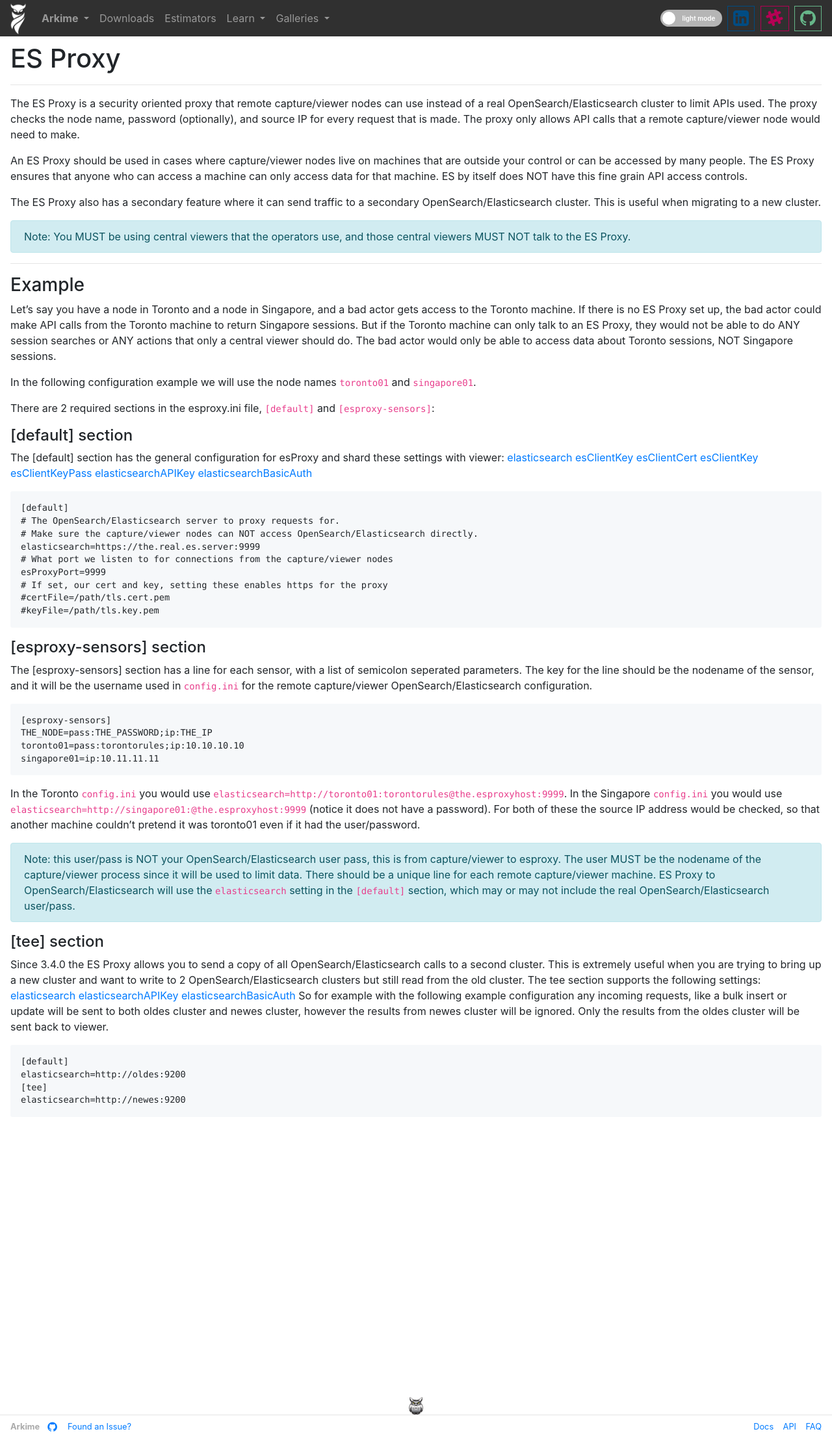
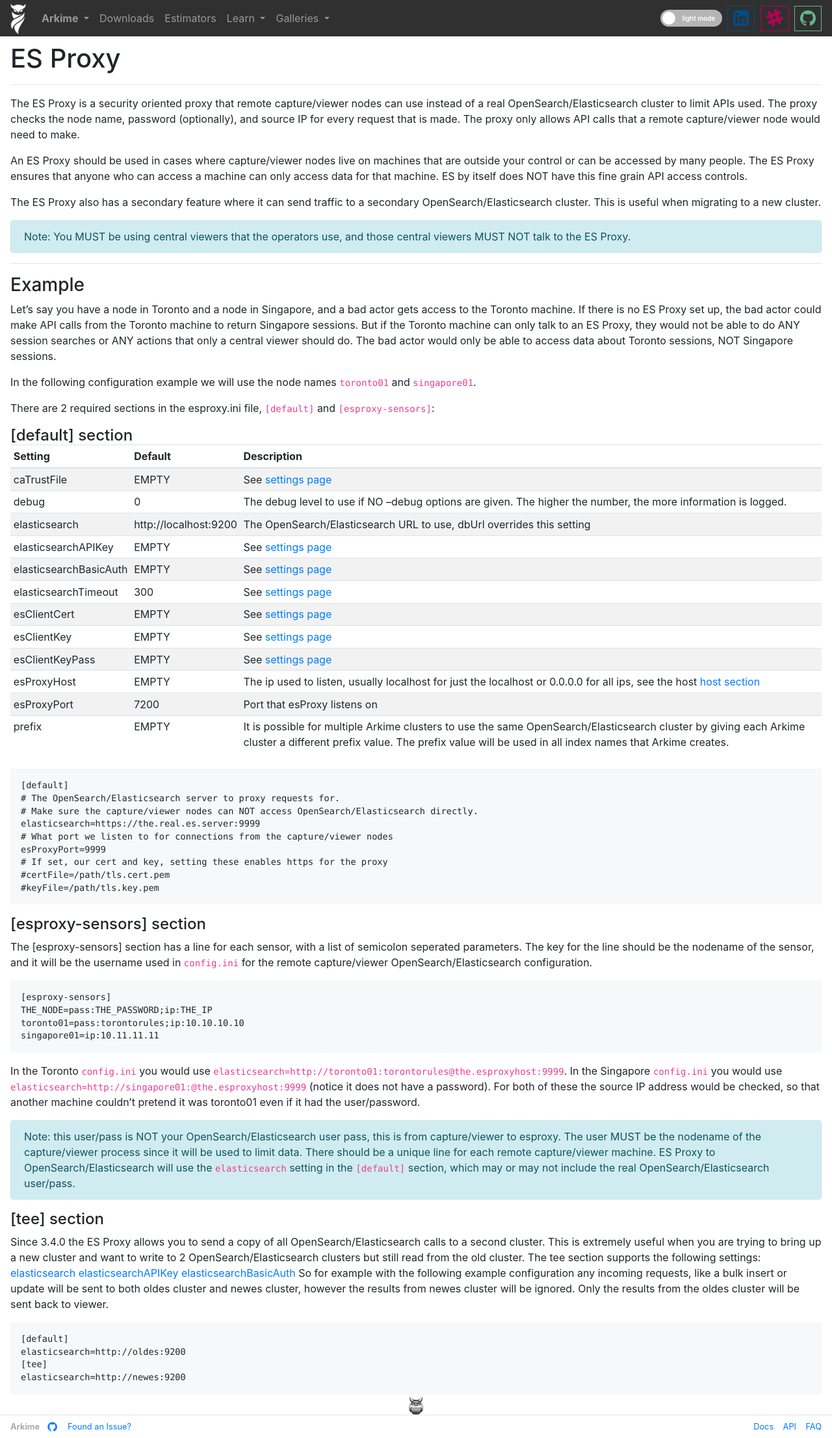
Before and after one commit to arkime/arkimeweb, a Jekyll site: the page built from _wiki/esproxy.md, in a window 1280 px wide. Shown: the whole page at 65% size. Built offline with Jekyll 4.4.1, drawn with Linux system fonts in a browser that asks for light colours.

```diff
--- /dev/null
+++ b/_data/settings/esproxy.yml
@@ -0,0 +1,48 @@
+settings:
+  - key: elasticsearch
+    value: http://localhost:9200
+    text: The OpenSearch/Elasticsearch URL to use, dbUrl overrides this setting
+
+  - key: elasticsearchAPIKey
+    value: EMPTY
+    text: See [settings page](settings#elasticsearchAPIKey)
+
+  - key: elasticsearchBasicAuth
+    value: EMPTY
+    text: See [settings page](settings#elasticsearchBasicAuth)
+
+  - key: elasticsearchTimeout
+    value: 300
+    text: See [settings page](settings#elasticsearchtimeout)
+
+  - key: esClientKey
+    value: EMPTY
+    text: See [settings page](settings#esclientkey)
+
+  - key: esClientCert
+    value: EMPTY
+    text: See [settings page](settings#esclientcert)
+
+  - key: esClientKeyPass
+    value: EMPTY
+    text: See [settings page](settings#esclientkeypass)
+
+  - key: caTrustFile
+    value: EMPTY
+    text: See [settings page](settings#caTrustFile)
+
+  - key: debug
+    value: 0
+    text: The debug level to use if NO --debug options are given. The higher the number, the more information is logged.
+
+  - key: prefix
+    value: EMPTY
+    text: It is possible for multiple Arkime clusters to use the same OpenSearch/Elasticsearch cluster by giving each Arkime cluster a different prefix value. The prefix value will be used in all index names that Arkime creates.
+
+  - key: esProxyHost
+    value: EMPTY
+    text: The ip used to listen, usually localhost for just the localhost or 0.0.0.0 for all ips, see the host [host section](https://nodejs.org/docs/latest-v8.x/api/net.html#net_server_listen_port_host_backlog_callback)
+
+  - key: esProxyPort
+    value: 7200
+    text: Port that esProxy listens on
--- a/_data/settings/security.yml
+++ b/_data/settings/security.yml
@@ -48,8 +48,8 @@
         <li>"basic+oidc" - Use basic auth when present otherwise use oidc auth. This is useful when you want to support API calls using basic auth. WARNING - the password for basic auth is from Arkime which isn't synced with oidc.</li>
         <li>"basic+form" - Use basic auth when present otherwise use form auth. This is useful when you want to support API calls using basic auth.</li>
         <li>"digest" or EMPTY - Use digest auth where browser based digest authentication is used.</li>
-        <li>"form" - Use a html form to enter the user/password.
-        <li>"oidc" -  Use OIDC authentication.</li>
+        <li>"form" - Use a html form to enter the user/password. Not using https is insecure and will require setting <a href="#authCookieSecure">authCookieSecure</a>.</li>
+        <li>"oidc" -  Use OIDC authentication. Not using https is insecure and will require setting <a href="#authCookieSecure">authCookieSecure</a>.</li>
         <li>"anonymous" - Use anonymous authentication.</li>
         <li>"s2s" -  Only server to server authentication is allowed</li>
       </ul>
@@ -130,3 +130,9 @@
     text: |
       Used to set the express "trust proxy" setting that might be needed if viewer is running in http mode and a reverse proxy is being used in https mode.
       Please <a href="https://expressjs.com/en/guide/behind-proxies.html">read more</a> about the setting and possible values.
+
+  - key: authCookieSecure
+    value: true
+    text: |
+      (Since 5.0.0) This setting controls if authentication cookies are marked as "secure".
+      If using cookie based auth (form, oidc, saml) over http change this to false.
--- /dev/null
+++ b/_data/wise/wise_so.yml
@@ -0,0 +1,46 @@
+name: Capture wise.so Settings
+
+settings:
+  - key: wiseCacheSecs
+    value: 600
+    text: Number of seconds to cache results before asking wiseService again
+
+  - key: wiseHost
+    value: 127.0.0.1
+    text: Host to connect to for wiseService, not used if wiseURL is set
+
+  - key: wiseMaxCache
+    value: 100000
+    text: Max number of items to store in the wise cache that is local to each arkime-capture node
+
+  - key: wiseMaxConns
+    value: 10
+    text: Number of connections to wiseService, this is also the number of concurrent wise queries.
+
+  - key: wiseMaxRequests
+    value: 100
+    text: Number of oustanding requests to the wiseService
+
+  - key: wisePort
+    value: 8081
+    text: Port the wiseService is listening on, not used if wiseURL is set
+
+  - key: wiseTcpTupleLookups
+    value: FALSE
+    text: Should we send tcp tuple lookups to wise
+
+  - key: wiseUdpTupleLookups
+    value: FALSE
+    text: Should we send udp tuple lookups to wise
+
+  - key: wiseURL
+    value: EMPTY
+    text: (Since 1.5.0) The url to use to connect to wise
+
+  - key: wiseLogEvery
+    value: 10000
+    text: Log wise stats every X wise requests
+
+  - key: wiseExcludeDomains
+    value: .in-addr.arpa;.ip6.arpa
+    text: A semicolon separate list of domain suffixes to not send to wise
--- a/_wiki/esproxy.md
+++ b/_wiki/esproxy.md
@@ -37,15 +37,10 @@
 There are 2 required sections in the esproxy.ini file, `[default]` and `[esproxy-sensors]`:
 
 #### [default] section
+{: .mb-0}
 
-The [default] section has the general configuration for esProxy and shard these settings with viewer:
-<a href="settings#elasticsearch">elasticsearch</a>
-<a href="settings#esclientkey">esClientKey</a>
-<a href="settings#esclientcert">esClientCert</a>
-<a href="settings#esclientkey">esClientKey</a>
-<a href="settings#esclientkeypass">esClientKeyPass</a>
-<a href="settings#elasticsearchAPIKey">elasticsearchAPIKey</a>
-<a href="settings#elasticsearchBasicAuth">elasticsearchBasicAuth</a>
+{% assign section = site.data.settings.esproxy %}
+{% include settings_md %}
 
 <pre>
 [default]
--- a/_wiki/wise.md
+++ b/_wiki/wise.md
@@ -76,20 +76,8 @@
 Usually just setting wiseHost is enough. These can be set globally, per class or per node.
 {: .mb-0}
 
-Setting | Default | Description
---------|---------|------------
-wiseCacheSecs|600|Number of seconds to cache results before asking wiseService again
-wiseHost|127.0.0.1|Host to connect to for wiseService, not used if wiseURL is set
-wiseMaxCache|100000|Max number of items to store in the wise cache that is local to each arkime-capture node
-wiseMaxConns|10|Number of connections to wiseService, this is also the number of concurrent wise queries.
-wiseMaxRequests|100|Number of oustanding requests to the wiseService
-wisePort|8081|Port the wiseService is listening on, not used if wiseURL is set
-wiseTcpTupleLookups|FALSE|Should we send tcp tuple lookups to wise
-wiseUdpTupleLookups|FALSE|Should we send udp tuple lookups to wise
-wiseURL| |(Since 1.5.0) The url to use to connect to wise
-wiseLogEvery|10000|Log wise stats every X wise requests
-wiseExcludeDomains|.in-addr.arpa;.ip6.arpa|A semicolon separate list of domain suffixes to not send to wise
-{: .table .table-striped .table-sm .mb-4 }
+{% assign section = site.data.wise.wise_so%}
+{% include settings_md %}
 
 Since 1.5.0 wise also now lets you configure which fields are used for the standard wise types and you can add your own wise types. You do this by creating a `[wise-types]` section in the capture config.ini AND listing the fields using `{type}={expression};{db:dbfield}...`. The type field must be less then 12 characters, and is the same type field you would use in the wise service.
 
```
